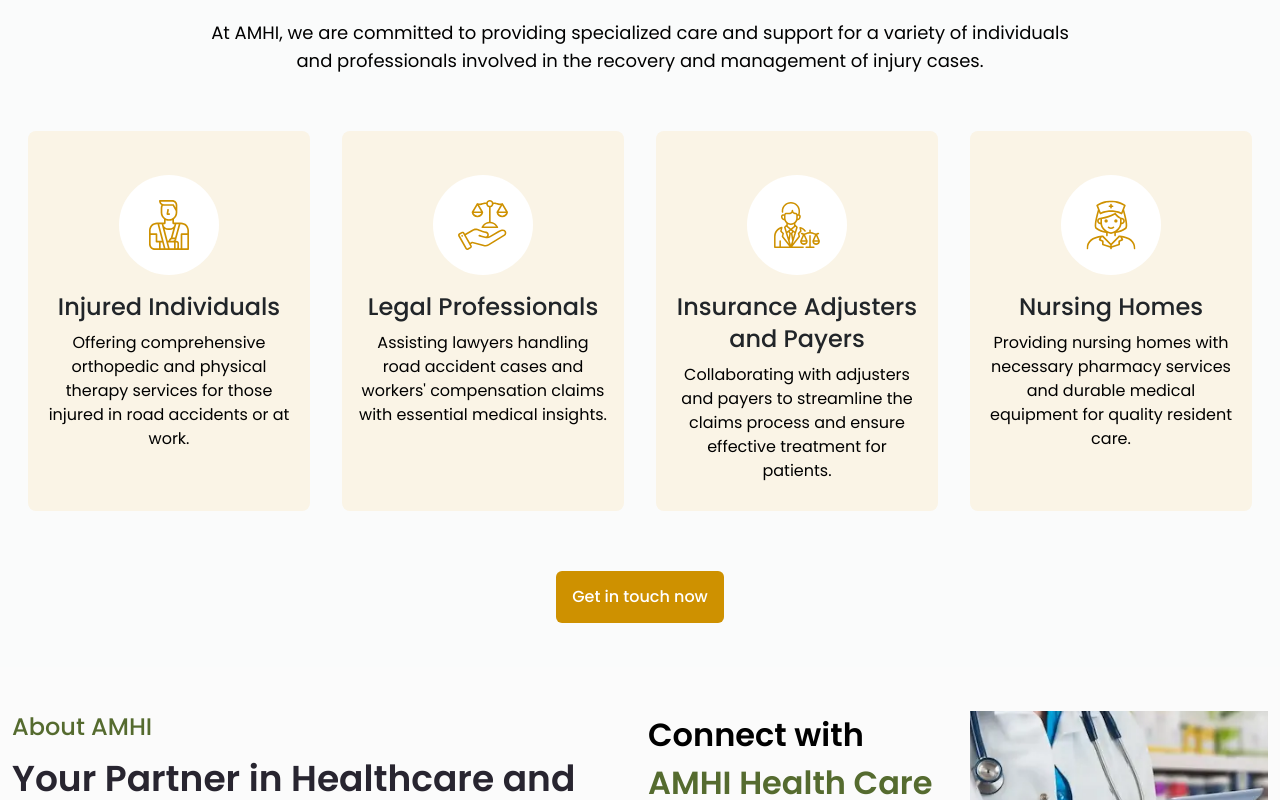
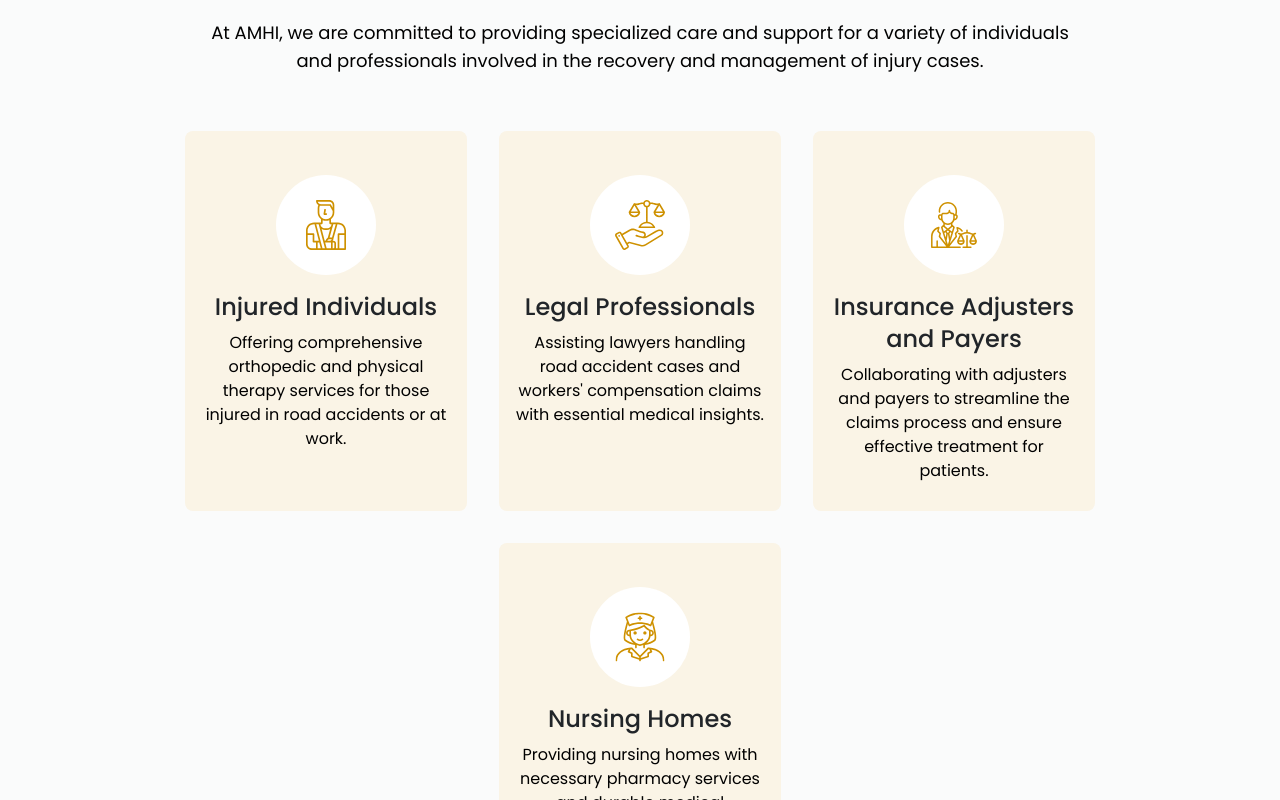
Before and after one commit to BlueMath-Warriors/mani-health-app, a Next.js app: page / in a window 1280 px wide. Shown: the part 1120-1920 px from the top of the page. Built offline with nearby package versions, Linux system fonts and the light colour scheme.

Commit message:
Change paddings of home page

```diff
--- a/app/components/Home/WhoWeServe/index.jsx
+++ b/app/components/Home/WhoWeServe/index.jsx
@@ -21,7 +21,7 @@ const WhoWeServe = () => {
           recovery and management of injury cases.
         </p>
       </div>
-      <div className="flex flex-wrap justify-center gap-8">
+      <div className="flex flex-wrap justify-center large:max-w-[1000px] desktop:max-w-[1320px] gap-8">
         {WHAT_WE_SERVE_CARDS_CONTENT.map((content, index) => (
           <ClientTypeCard
             icon={content.icon}
```
